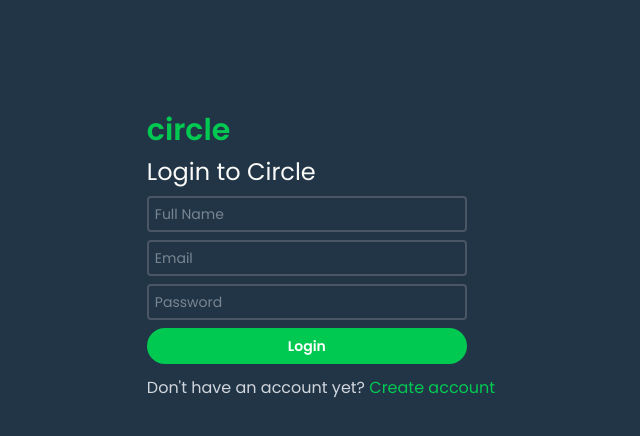
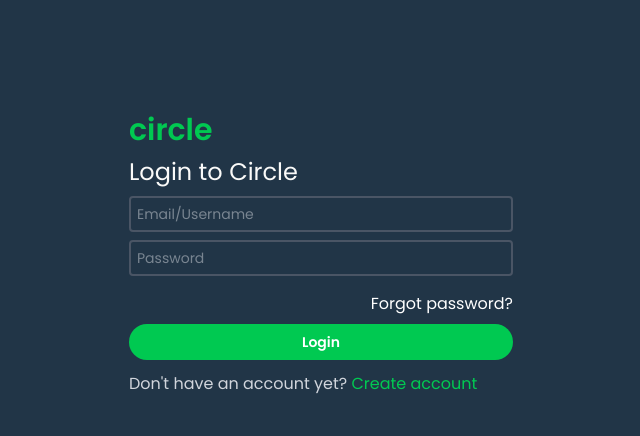
Before and after one commit to mrkurniawan20/circle-app, a React (Vite) app: page /login in a window 1280 px wide. Shown: the top 436 px of the page, without its empty margins (319-959 px from the left). Built offline with nearby package versions, Linux system fonts and the light colour scheme.

Commit message:
finishing login page

```diff
--- a/src/components/Form.tsx
+++ b/src/components/Form.tsx
@@ -1,5 +1,6 @@
 import { Button } from '@/components/ui/button';
 import { buttonVariants } from '@/components/ui/button';
+import { NavLink } from 'react-router-dom';
 
 interface InputConfig {
   type: string;
@@ -13,9 +14,10 @@ interface FormProps {
   inputs: InputConfig[];
   onSubmit: (data: Record<string, string>) => void;
   buttonText: string;
+  forgotPassword?: string;
 }
 
-function Form({ title, inputs, onSubmit, buttonText }: FormProps) {
+function Form({ title, inputs, onSubmit, buttonText, forgotPassword }: FormProps) {
   const handleSubmit = (event: React.FormEvent<HTMLFormElement>) => {
     event.preventDefault();
     const formData = new FormData(event.currentTarget);
@@ -27,15 +29,16 @@ function Form({ title, inputs, onSubmit, buttonText }: FormProps) {
   };
 
   return (
-    <form action="" className="">
+    <form action="" className="flex flex-col">
       {inputs.map((input) => (
         <div key={input.name} className="pb-2">
-          <input className="w-xs p-1.5 border-2 border-gray-600 rounded-sm  text-sm text-gray-300 focus:border-green-500 focus:outline-none transition-all" type={input.type} name={input.name} placeholder={input.placeholder} required />
+          <input className="w-sm p-1.5 border-2 border-gray-600 rounded-sm  text-sm text-gray-300 focus:border-green-500 focus:outline-none transition-all" type={input.type} name={input.name} placeholder={input.placeholder} required />
         </div>
       ))}
-      {/* <button>Submit</button> */}
-
-      <Button variant="circle" className="rounded-full w-xs transition-all">
+      <NavLink to={'/forgot'} className="py-2 text-white ml-auto hover:text-green-500 transition-all">
+        {forgotPassword}
+      </NavLink>
+      <Button variant="circle" className="rounded-full w-sm transition-all">
         {buttonText}
       </Button>
     </form>
--- a/src/routes/auth/Login.tsx
+++ b/src/routes/auth/Login.tsx
@@ -10,15 +10,14 @@ function Login() {
     console.log(`Form Data: ${data}`);
   };
   const formInputs = [
-    { label: 'fullName', type: 'text', name: 'fullName', placeholder: 'Full Name' },
-    { label: 'email', type: 'email', name: 'email', placeholder: 'Email' },
+    { label: 'email', type: 'email', name: 'email', placeholder: 'Email/Username' },
     { label: 'password', type: 'password', name: 'password', placeholder: 'Password' },
   ];
   return (
     <div className="flex flex-col mx-auto w-fit mt-20">
       <CircleText />
       <SubTitle subTitle="Login to Circle" />
-      <Form title="login" inputs={formInputs} onSubmit={handleSubmit} buttonText="Login" />
+      <Form title="login" inputs={formInputs} onSubmit={handleSubmit} buttonText="Login" forgotPassword="Forgot password?" />
       <p className="text-gray-300 pt-3">
         Don't have an account yet?{' '}
         <NavLink to={'/register'} className={({ isActive }) => `rounded ${isActive ? 'text-blue-500 font-bold' : 'text-green-500'} hover:text-green-800 transition-all`}>
```
